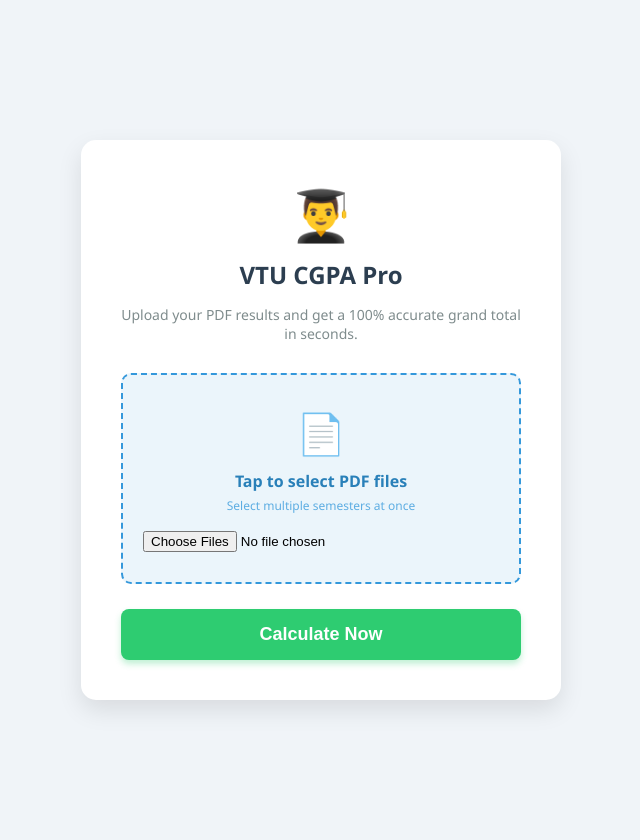
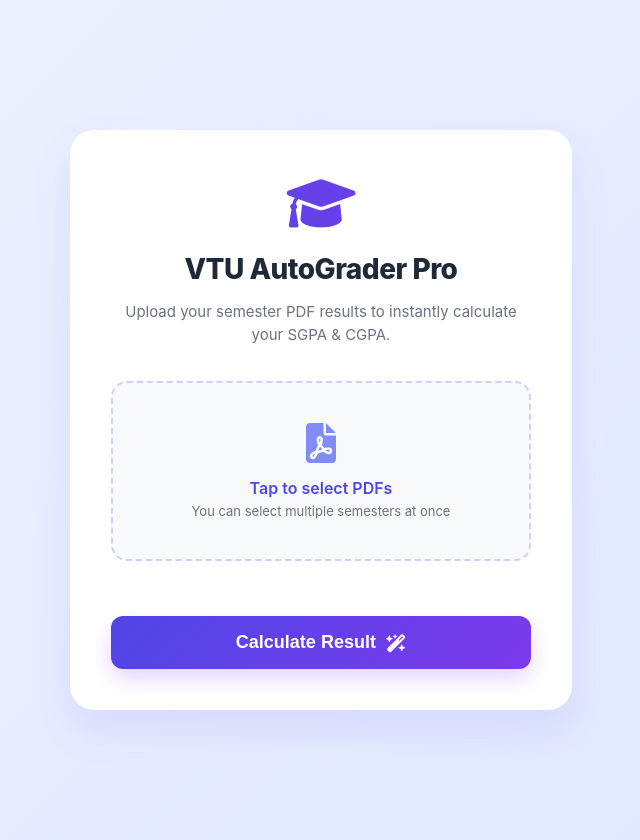
Before and after one commit to shridhar-1/VTU-SGPA-CGPA-CALCULATOR, a Flask app: page / in a window 1280 px wide. Shown: the whole page, without its empty margins (319-959 px from the left). Run offline with Flask 3, Linux system fonts and the light colour scheme.

Commit message:
Update index.html

```diff
--- a/templates/index.html
+++ b/templates/index.html
@@ -3,11 +3,21 @@
 <head>
     <meta charset="UTF-8">
     <meta name="viewport" content="width=device-width, initial-scale=1.0">
-    <title>VTU CGPA Pro</title>
+    <title>VTU CGPA AutoGrader</title>
+    <link href="https://cdnjs.cloudflare.com/ajax/libs/font-awesome/6.0.0/css/all.min.css" rel="stylesheet">
     <style>
+        :root {
+            --primary: #4F46E5;
+            --secondary: #7C3AED;
+            --bg-color: #F3F4F6;
+            --card-bg: #FFFFFF;
+            --text-main: #1F2937;
+            --text-muted: #6B7280;
+        }
+
         body {
-            font-family: 'Segoe UI', Tahoma, Geneva, Verdana, sans-serif;
-            background-color: #f0f4f8;
+            font-family: 'Inter', -apple-system, BlinkMacSystemFont, "Segoe UI", Roboto, sans-serif;
+            background: linear-gradient(135deg, #EEF2FF 0%, #E0E7FF 100%);
             margin: 0;
             padding: 20px;
             display: flex;
@@ -15,61 +25,176 @@
             align-items: center;
             min-height: 100vh;
         }
+
         .container {
-            background: white;
+            background: var(--card-bg);
             padding: 40px;
-            border-radius: 15px;
-            box-shadow: 0 10px 25px rgba(0,0,0,0.1);
+            border-radius: 24px;
+            box-shadow: 0 20px 40px rgba(79, 70, 229, 0.1);
             width: 100%;
-            max-width: 400px;
+            max-width: 420px;
             text-align: center;
+            border: 1px solid rgba(255, 255, 255, 0.5);
         }
-        .icon-header { font-size: 50px; margin-bottom: 10px; }
-        .main-title { color: #2c3e50; font-size: 24px; margin-top: 0; margin-bottom: 5px; font-weight: 800;}
-        .sub-title { color: #7f8c8d; font-size: 14px; margin-bottom: 30px; }
-        .upload-card {
-            border: 2px dashed #3498db;
-            padding: 30px 20px;
-            border-radius: 10px;
-            background-color: #ebf5fb;
-            margin-bottom: 25px;
+
+        .header-icon {
+            font-size: 55px;
+            background: -webkit-linear-gradient(45deg, var(--primary), var(--secondary));
+            -webkit-background-clip: text;
+            -webkit-text-fill-color: transparent;
+            margin-bottom: 15px;
         }
-        .drop-icon { font-size: 40px; }
-        .drop-text { font-weight: bold; color: #2980b9; margin: 10px 0 5px; }
-        .drop-sub { font-size: 12px; color: #5dade2; margin-bottom: 15px; }
+
+        .main-title {
+            color: var(--text-main);
+            font-size: 28px;
+            font-weight: 800;
+            margin: 0 0 10px 0;
+            letter-spacing: -0.5px;
+        }
+
+        .sub-title {
+            color: var(--text-muted);
+            font-size: 15px;
+            margin-bottom: 35px;
+            line-height: 1.5;
+        }
+
+        /* Custom File Upload Area */
+        .upload-area {
+            position: relative;
+            border: 2px dashed #C7D2FE;
+            border-radius: 16px;
+            padding: 40px 20px;
+            background-color: #F8FAFC;
+            transition: all 0.3s ease;
+            margin-bottom: 15px;
+            cursor: pointer;
+        }
+
+        .upload-area:hover {
+            border-color: var(--primary);
+            background-color: #EEF2FF;
+            transform: translateY(-2px);
+        }
+
+        .upload-icon {
+            font-size: 40px;
+            color: #818CF8;
+            margin-bottom: 15px;
+            display: inline-block;
+        }
+
+        .upload-text {
+            color: var(--primary);
+            font-weight: 600;
+            font-size: 16px;
+            margin: 0 0 5px 0;
+        }
+
+        .upload-hint {
+            color: var(--text-muted);
+            font-size: 13px;
+            margin: 0;
+        }
+
+        /* The hidden actual file input */
+        input[type="file"] {
+            position: absolute;
+            top: 0;
+            left: 0;
+            width: 100%;
+            height: 100%;
+            opacity: 0;
+            cursor: pointer;
+        }
+
         .submit-btn {
-            background: #2ecc71;
+            background: linear-gradient(135deg, var(--primary), var(--secondary));
             color: white;
             border: none;
-            padding: 15px 30px;
+            padding: 16px 32px;
             font-size: 18px;
-            border-radius: 8px;
+            border-radius: 12px;
             cursor: pointer;
             width: 100%;
-            font-weight: bold;
-            transition: 0.3s;
-            box-shadow: 0 4px 6px rgba(46, 204, 113, 0.3);
+            font-weight: 700;
+            transition: all 0.3s ease;
+            box-shadow: 0 10px 20px rgba(124, 58, 237, 0.2);
+            display: flex;
+            justify-content: center;
+            align-items: center;
+            gap: 10px;
+            margin-top: 20px;
         }
-        .submit-btn:hover { background: #27ae60; transform: translateY(-2px); }
-        input[type="file"] { width: 100%; cursor: pointer; }
+
+        .submit-btn:hover {
+            transform: translateY(-3px);
+            box-shadow: 0 15px 25px rgba(124, 58, 237, 0.3);
+        }
+
+        .submit-btn:active {
+            transform: translateY(1px);
+        }
+
+        #file-name-display {
+            font-size: 14px;
+            color: var(--secondary);
+            font-weight: 600;
+            min-height: 20px;
+        }
     </style>
 </head>
 <body>
     <div class="container">
-        <div class="icon-header">👨‍🎓</div>
-        <h2 class="main-title">VTU CGPA Pro</h2>
-        <p class="sub-title">Upload your PDF results and get a 100% accurate grand total in seconds.</p>
+        <div class="header-icon">
+            <i class="fa-solid fa-graduation-cap"></i>
+        </div>
+        <h2 class="main-title">VTU AutoGrader Pro</h2>
+        <p class="sub-title">Upload your semester PDF results to instantly calculate your SGPA & CGPA.</p>
 
-        <form action="/upload" method="POST" enctype="multipart/form-data">
-            <div class="upload-card">
-                <div class="drop-icon">📄</div>
-                <div class="drop-text">Tap to select PDF files</div>
-                <div class="drop-sub">Select multiple semesters at once</div>
-                <input type="file" name="result_pdfs" accept=".pdf" multiple required>
+        <form action="/upload" method="POST" enctype="multipart/form-data" id="uploadForm">
+            <div class="upload-area">
+                <i class="fa-solid fa-file-pdf upload-icon"></i>
+                <h3 class="upload-text">Tap to select PDFs</h3>
+                <p class="upload-hint">You can select multiple semesters at once</p>
+
+                <input type="file" name="result_pdfs" accept=".pdf" multiple required id="fileInput">
             </div>
 
-            <button type="submit" class="submit-btn">Calculate Now</button>
+            <div id="file-name-display"></div>
+
+            <button type="submit" class="submit-btn" id="calcBtn">
+                <span>Calculate Result</span>
+                <i class="fa-solid fa-wand-magic-sparkles"></i>
+            </button>
         </form>
     </div>
+
+    <script>
+        // Bulletproof Javascript that will never crash the page
+        const fileInput = document.getElementById('fileInput');
+        const fileDisplay = document.getElementById('file-name-display');
+        const calcBtn = document.getElementById('calcBtn');
+        const uploadForm = document.getElementById('uploadForm');
+
+        // Update text when files are selected
+        fileInput.addEventListener('change', function() {
+            if (this.files && this.files.length > 1) {
+                fileDisplay.innerHTML = `<i class="fa-solid fa-check-circle"></i> ${this.files.length} PDFs ready for calculation!`;
+            } else if (this.files && this.files.length === 1) {
+                fileDisplay.innerHTML = `<i class="fa-solid fa-check-circle"></i> ${this.files[0].name}`;
+            } else {
+                fileDisplay.innerHTML = "";
+            }
+        });
+
+        // Show a cool loading spinner when the button is clicked
+        uploadForm.addEventListener('submit', function() {
+            calcBtn.innerHTML = '<i class="fa-solid fa-spinner fa-spin"></i> Processing PDFs...';
+            calcBtn.style.opacity = '0.8';
+            calcBtn.style.pointerEvents = 'none'; // Prevents double clicking
+        });
+    </script>
 </body>
 </html>
```
